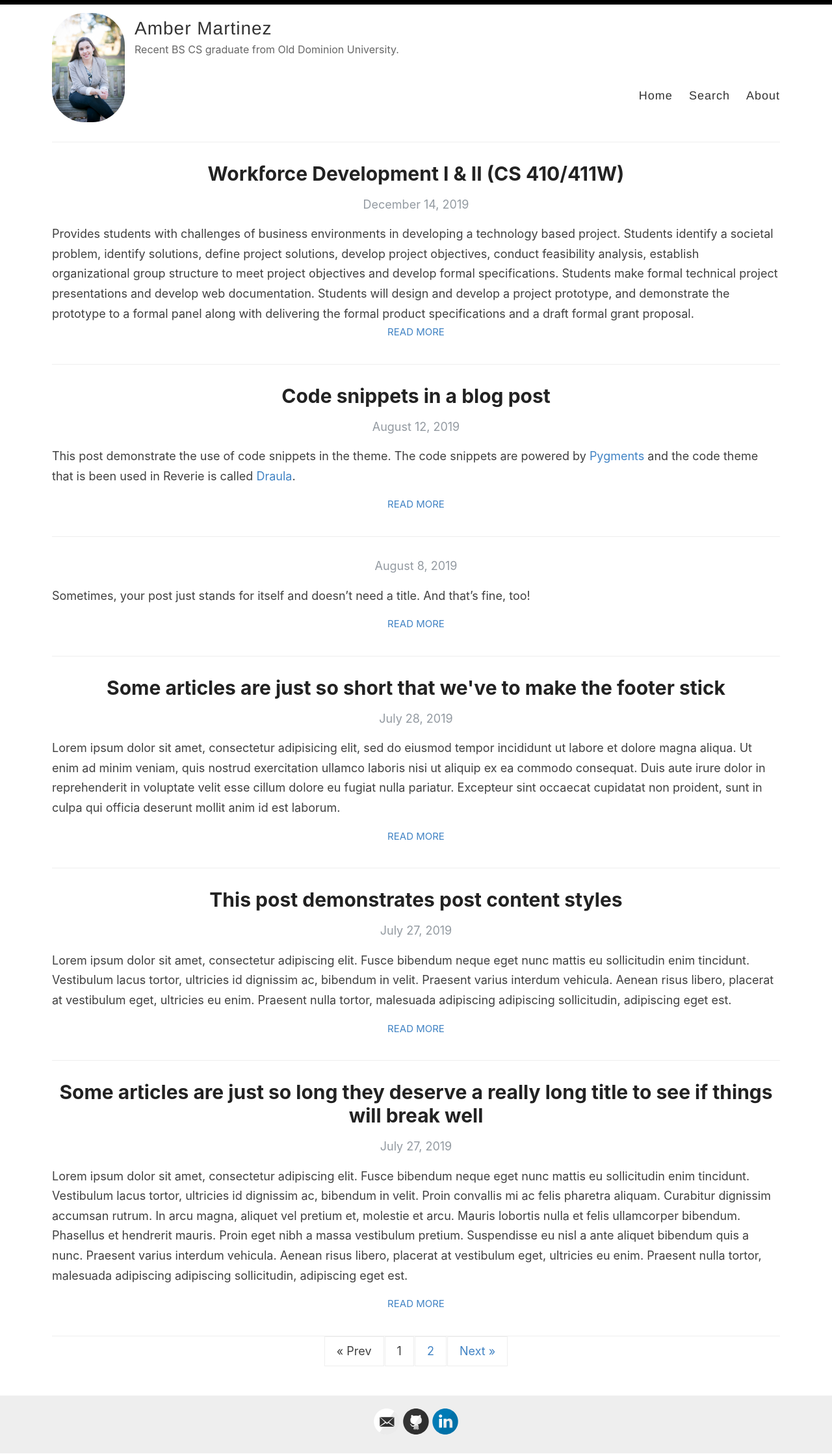
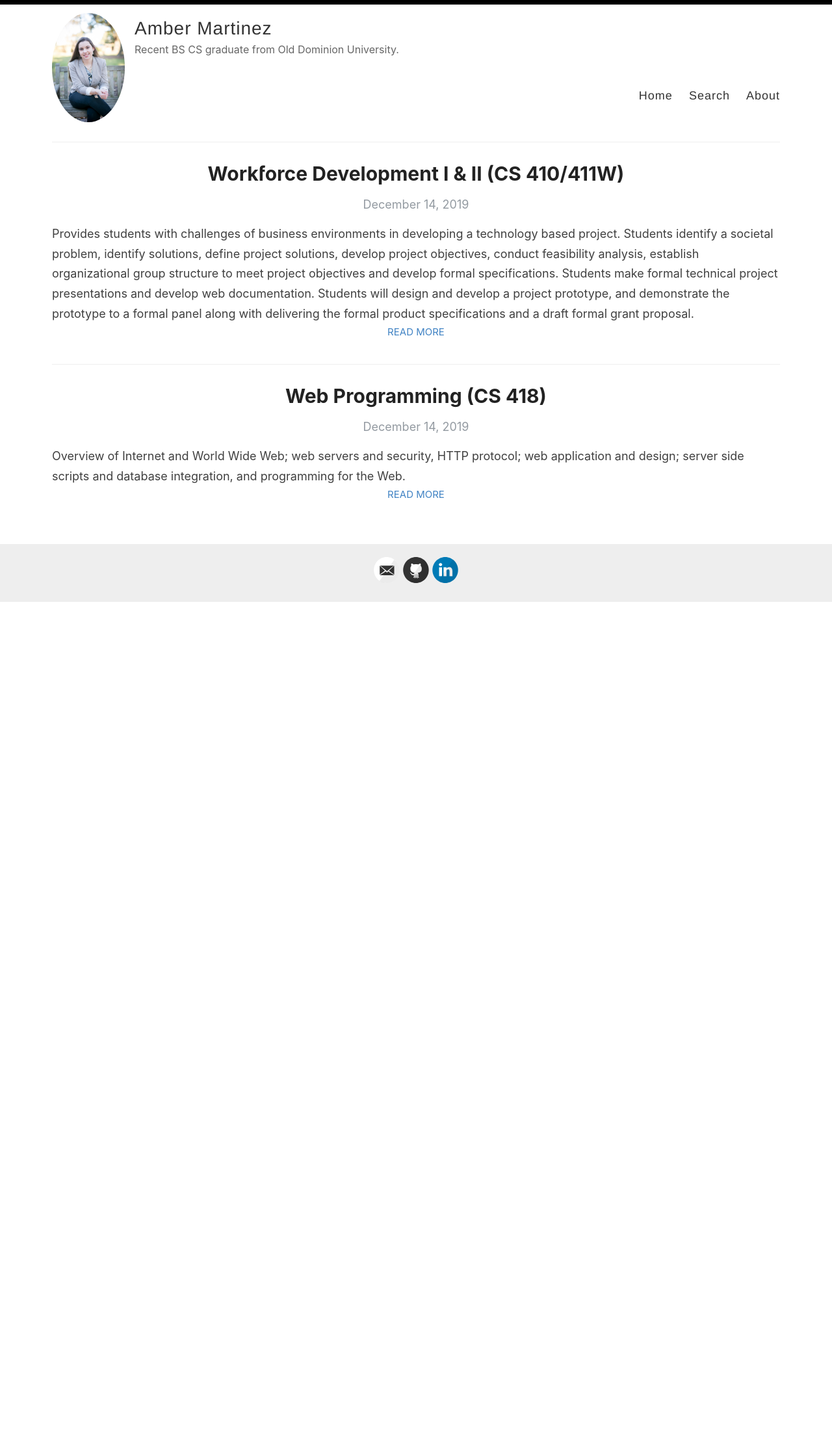
Before and after one commit to AmberNM/AmberNM.github.io, a Jekyll site: the page built from index.html, in a window 1280 px wide. Shown: the whole page at 65% size. Built offline with Jekyll 4.4.1, drawn with Linux system fonts in a browser that asks for light colours; the list of posts is cut into pages by our own code; after the commit the page ends 927 px from its top, so only the background shows below that.

Commit message:
Reduce posts
Took out random posts while still working on them.

````diff
--- a/_pages/about.md
+++ /dev/null
@@ -1,29 +0,0 @@
----
-layout: page
-title: About
-permalink: /about/
----
-
-[Reverie](https://github.com/amitmerchant1990/reverie) is a Jekyll theme which is simple and opinionated. It's actually a fork of [jekyll-now](https://github.com/barryclark/jekyll-now) with some additional features and personal touches which I've implemented to suit my needs for [my blog](https://www.amitmerchant.com).
-
-This is a plug-and-play Jekyll theme which you can use on GitHub Pages without even setting up a local environment.
-
-## Features
-
-- Command-line free fork-first workflow, using GitHub.com to create, customize and post to your blog
-- Fully responsive and mobile optimized base theme
-- Sass/Coffeescript support using Jekyll 2.0
-- Free hosting on your GitHub Pages user site
-- All the SEO goodies comes in-built
-- Markdown blogging
-- Syntax highlighting using Pygments
-    - [Dracula syntax theme](https://draculatheme.com/) included
-- Disqus commenting
-- Google Analytics integration
-- Fuzzy search across blog posts
-- Pagination of posts works out-of-the-box.
-- Categorize posts out-of-the box
-- RSS Feed
-- In-built sitemap
-
-Learn more about it [here](https://github.com/amitmerchant1990/reverie) on how to get started.
--- a/_posts/2019-08-08-no-title-posts.md
+++ /dev/null
@@ -1,6 +0,0 @@
----
-layout: post
-title: ""
-categories: Miscellaneous
----
-Sometimes, your post just stands for itself and doesn't need a title. And that's fine, too!
--- /dev/null
+++ b/_posts/2019-12-14-web-programming.md
@@ -0,0 +1,10 @@
+---
+layout: post
+title: Web Programming (CS 418)
+categories: [HTML,CSS,Bootstrap,Linux,Apache,MySQL,PHP]
+excerpt: Overview of Internet and World Wide Web; web servers and security, HTTP protocol; web application and design; server side scripts and database integration, and programming for the Web.
+---
+
+## Semester Project
+
+Students will construct a single application over the duration of the semester and will be delivered in a series of milestones. This simulates a professional software development environment. We will develop in the LAMP environment: Linux, Apache, MySQL, and PHP. Emphasis will be on the integration of these components for a useful application; none will be exhaustively covered. We will use git for version control via GitHub and project submission, so the code you generate in the course will serve as a publicly available example of the experience you obtain from the course.
--- a/_posts/2019-7-27-super-long-article.md
+++ /dev/null
@@ -1,11 +0,0 @@
----
-layout: post
-title: Some articles are just so long they deserve a really long title to see if things will break well
-categories: Miscellaneous
----
-
-Lorem ipsum dolor sit amet, consectetur adipiscing elit. Fusce bibendum neque eget nunc mattis eu sollicitudin enim tincidunt. Vestibulum lacus tortor, ultricies id dignissim ac, bibendum in velit. Proin convallis mi ac felis pharetra aliquam. Curabitur dignissim accumsan rutrum. In arcu magna, aliquet vel pretium et, molestie et arcu. Mauris lobortis nulla et felis ullamcorper bibendum. Phasellus et hendrerit mauris. Proin eget nibh a massa vestibulum pretium. Suspendisse eu nisl a ante aliquet bibendum quis a nunc. Praesent varius interdum vehicula. Aenean risus libero, placerat at vestibulum eget, ultricies eu enim. Praesent nulla tortor, malesuada adipiscing adipiscing sollicitudin, adipiscing eget est.
-
-Lorem ipsum dolor sit amet, consectetur adipiscing elit. Fusce bibendum neque eget nunc mattis eu sollicitudin enim tincidunt. Vestibulum lacus tortor, ultricies id dignissim ac, bibendum in velit. Proin convallis mi ac felis pharetra aliquam. Curabitur dignissim accumsan rutrum. In arcu magna, aliquet vel pretium et, molestie et arcu. Mauris lobortis nulla et felis ullamcorper bibendum. Phasellus et hendrerit mauris. Proin eget nibh a massa vestibulum pretium. Suspendisse eu nisl a ante aliquet bibendum quis a nunc. Praesent varius interdum vehicula. Aenean risus libero, placerat at vestibulum eget, ultricies eu enim. Praesent nulla tortor, malesuada adipiscing adipiscing sollicitudin, adipiscing eget est.
-
-Lorem ipsum dolor sit amet, consectetur adipiscing elit. Fusce bibendum neque eget nunc mattis eu sollicitudin enim tincidunt. Vestibulum lacus tortor, ultricies id dignissim ac, bibendum in velit. Proin convallis mi ac felis pharetra aliquam. Curabitur dignissim accumsan rutrum. In arcu magna, aliquet vel pretium et, molestie et arcu. Mauris lobortis nulla et felis ullamcorper bibendum. Phasellus et hendrerit mauris. Proin eget nibh a massa vestibulum pretium. Suspendisse eu nisl a ante aliquet bibendum quis a nunc. Praesent varius interdum vehicula. Aenean risus libero, placerat at vestibulum eget, ultricies eu enim. Praesent nulla tortor, malesuada adipiscing adipiscing sollicitudin, adipiscing eget est.
--- a/_posts/2019-7-27-this-post-demonstrates-post-content-styles.md
+++ /dev/null
@@ -1,95 +0,0 @@
----
-layout: post
-title: This post demonstrates post content styles
-categories: Miscellaneous
----
-
-Lorem ipsum dolor sit amet, consectetur adipiscing elit. Fusce bibendum neque eget nunc mattis eu sollicitudin enim tincidunt. Vestibulum lacus tortor, ultricies id dignissim ac, bibendum in velit. Praesent varius interdum vehicula. Aenean risus libero, placerat at vestibulum eget, ultricies eu enim. Praesent nulla tortor, malesuada adipiscing adipiscing sollicitudin, adipiscing eget est.
-
-## Some great heading (h2)
-
-Proin convallis mi ac felis pharetra aliquam. Curabitur dignissim accumsan rutrum. In arcu magna, aliquet vel pretium et, molestie et arcu.
-
-Mauris lobortis nulla et felis ullamcorper bibendum. Phasellus et hendrerit mauris. Proin eget nibh a massa vestibulum pretium. Suspendisse eu nisl a ante aliquet bibendum quis a nunc. Praesent varius interdum vehicula. Aenean risus libero, placerat at vestibulum eget, ultricies eu enim. Praesent nulla tortor, malesuada adipiscing adipiscing sollicitudin, adipiscing eget est.
-
-## Another great heading (h2)
-
-Lorem ipsum dolor sit amet, consectetur adipiscing elit. Fusce bibendum neque eget nunc mattis eu sollicitudin enim tincidunt. Vestibulum lacus tortor, ultricies id dignissim ac, bibendum in velit.
-
-### Some great subheading (h3)
-
-Proin convallis mi ac felis pharetra aliquam. Curabitur dignissim accumsan rutrum. In arcu magna, aliquet vel pretium et, molestie et arcu. Mauris lobortis nulla et felis ullamcorper bibendum.
-
-Phasellus et hendrerit mauris. Proin eget nibh a massa vestibulum pretium. Suspendisse eu nisl a ante aliquet bibendum quis a nunc.
-
-### Some great subheading (h3)
-
-Praesent varius interdum vehicula. Aenean risus libero, placerat at vestibulum eget, ultricies eu enim. Praesent nulla tortor, malesuada adipiscing adipiscing sollicitudin, adipiscing eget est.
-
-> This quote will change your life. It will reveal the secrets of the universe, and all the wonders of humanity. Don't misuse it.
-
-Lorem ipsum dolor sit amet, consectetur adipiscing elit. Fusce bibendum neque eget nunc mattis eu sollicitudin enim tincidunt.
-
-### Some great subheading (h3)
-
-Vestibulum lacus tortor, ultricies id dignissim ac, bibendum in velit. Proin convallis mi ac felis pharetra aliquam. Curabitur dignissim accumsan rutrum.
-
-```html
-<html>
-  <head>
-  </head>
-  <body>
-    <p>Hello, World!</p>
-  </body>
-</html>
-```
-
-
-In arcu magna, aliquet vel pretium et, molestie et arcu. Mauris lobortis nulla et felis ullamcorper bibendum. Phasellus et hendrerit mauris.
-
-#### You might want a sub-subheading (h4)
-
-In arcu magna, aliquet vel pretium et, molestie et arcu. Mauris lobortis nulla et felis ullamcorper bibendum. Phasellus et hendrerit mauris.
-
-In arcu magna, aliquet vel pretium et, molestie et arcu. Mauris lobortis nulla et felis ullamcorper bibendum. Phasellus et hendrerit mauris.
-
-#### But it's probably overkill (h4)
-
-In arcu magna, aliquet vel pretium et, molestie et arcu. Mauris lobortis nulla et felis ullamcorper bibendum. Phasellus et hendrerit mauris.
-
-### Oh hai, an unordered list!!
-
-In arcu magna, aliquet vel pretium et, molestie et arcu. Mauris lobortis nulla et felis ullamcorper bibendum. Phasellus et hendrerit mauris.
-
-- First item, yo
-- Second item, dawg
-- Third item, what what?!
-- Fourth item, fo sheezy my neezy
-
-### Oh hai, an ordered list!!
-
-In arcu magna, aliquet vel pretium et, molestie et arcu. Mauris lobortis nulla et felis ullamcorper bibendum. Phasellus et hendrerit mauris.
-
-1. First item, yo
-2. Second item, dawg
-3. Third item, what what?!
-4. Fourth item, fo sheezy my neezy
-
-
-
-## Headings are cool! (h2)
-
-Proin eget nibh a massa vestibulum pretium. Suspendisse eu nisl a ante aliquet bibendum quis a nunc. Praesent varius interdum vehicula. Aenean risus libero, placerat at vestibulum eget, ultricies eu enim. Praesent nulla tortor, malesuada adipiscing adipiscing sollicitudin, adipiscing eget est.
-
-Praesent nulla tortor, malesuada adipiscing adipiscing sollicitudin, adipiscing eget est.
-
-Proin eget nibh a massa vestibulum pretium. Suspendisse eu nisl a ante aliquet bibendum quis a nunc.
-
-### Tables
-
-|Title 1               | Title 2               | Title 3               | Title 4              |
-|--------------------- | --------------------- | --------------------- | ---------------------|
-|lorem                 | lorem ipsum           | lorem ipsum dolor     | lorem ipsum dolor sit|
-|lorem ipsum dolor sit | lorem ipsum dolor sit | lorem ipsum dolor sit | lorem ipsum dolor sit|
-|lorem ipsum dolor sit | lorem ipsum dolor sit | lorem ipsum dolor sit | lorem ipsum dolor sit|
-|lorem ipsum dolor sit | lorem ipsum dolor sit | lorem ipsum dolor sit | lorem ipsum dolor sit|
--- a/_posts/2019-7-28-super-short-article.md
+++ /dev/null
@@ -1,7 +0,0 @@
----
-layout: post
-title: Some articles are just so short that we've to make the footer stick
-categories: Miscellaneous
----
-
-Lorem ipsum dolor sit amet, consectetur adipisicing elit, sed do eiusmod tempor incididunt ut labore et dolore magna aliqua. Ut enim ad minim veniam, quis nostrud exercitation ullamco laboris nisi ut aliquip ex ea commodo consequat. Duis aute irure dolor in reprehenderit in voluptate velit esse cillum dolore eu fugiat nulla pariatur. Excepteur sint occaecat cupidatat non proident, sunt in culpa qui officia deserunt mollit anim id est laborum.
--- a/_posts/2019-8-12-code-snippets.md
+++ /dev/null
@@ -1,42 +0,0 @@
----
-layout: post
-title:  Code snippets in a blog post
-categories: [HTML,Code]
----
-
-This post demonstrate the use of code snippets in the theme. The code snippets are powered by [Pygments](http://pygments.org/) and the code theme that is been used in Reverie is called [Draula](https://draculatheme.com/).
-
-This is a raw snippet:
-
-```
-hello world
-123
-This is a text snippet
-```
-
-This is a PHP snippet:
-
-```php
-<?php
-    echo 'Hello, World!';
-?>
-```
-
-This is a JavaScript snippet:
-
-```js
-const add = (a, b) => a + b
-const minus = (a, b) => a - b
-
-console.log(add(100,200))  // 300
-console.log(minus(100,200))  // -100
-```
-
-This is a Python snippet:
-
-```python
-def say_hello():
-    print("hello world!")
-
-say_hello()   // "hello world!"
-```
--- a/assets/style.scss
+++ b/assets/style.scss
@@ -290,7 +290,7 @@ p > img {
   }
 
   img {
-    border-radius: 50px;
+    border-radius: 50%;
   }
 }
 
````
Also changed, not shown: _pages/getting-started.md (deleted, +0 -51 lines), _posts/2019-02-13-introducing-reverie-jekyll-theme.md (deleted, +0 -85 lines).
